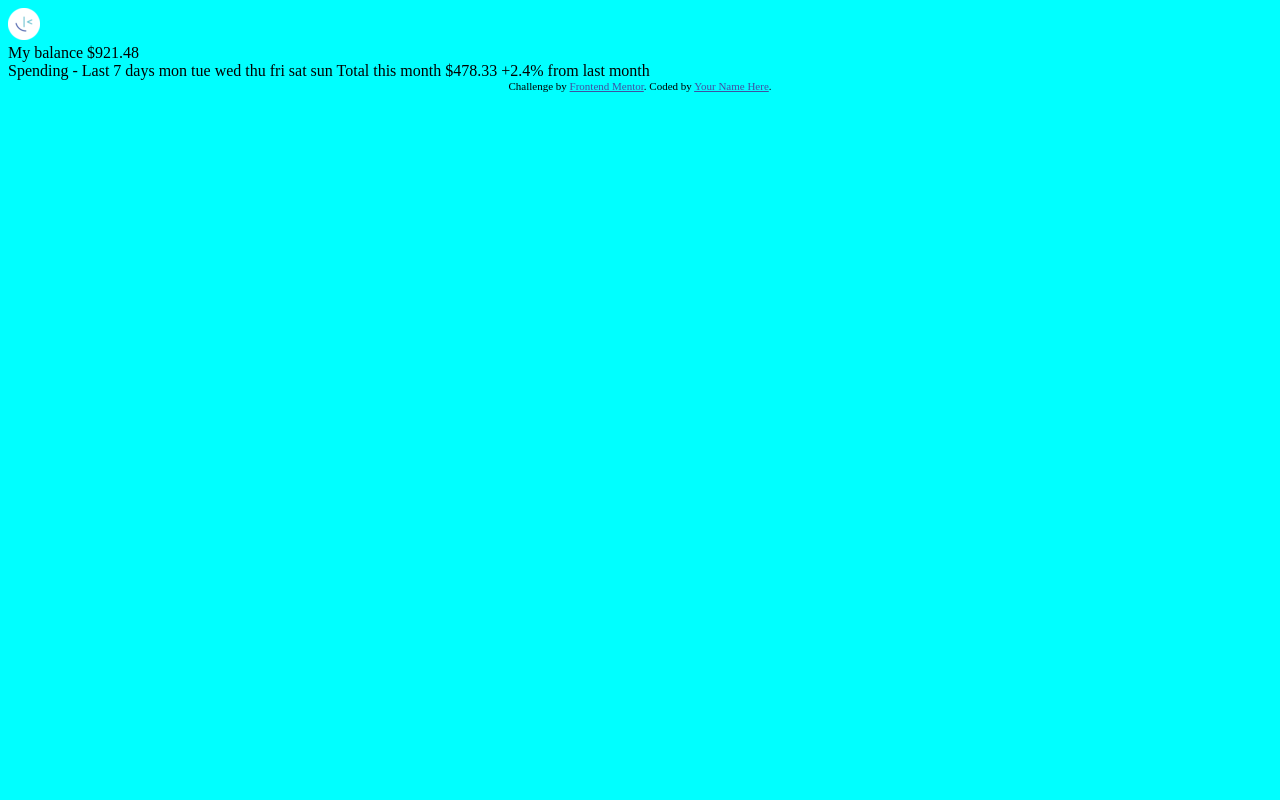
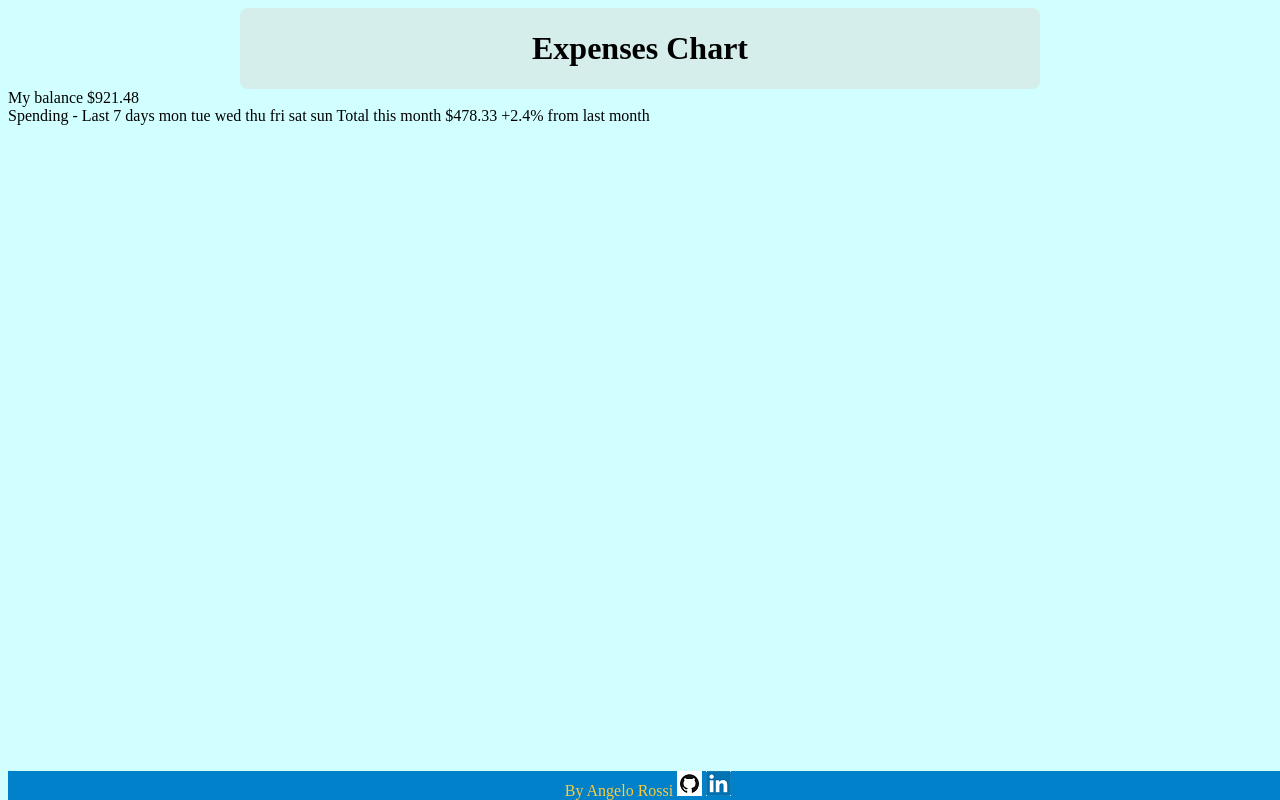
Before and after one commit to AngeloCRossi/expenses_chart, a plain HTML site: page index.html in a window 1280 px wide. Drawn offline with Linux system fonts and the light colour scheme.

Commit message:
include the css, and organizing elements.

```diff
--- /dev/null
+++ b/css/style.css
@@ -0,0 +1,22 @@
+#page_header {
+    background-color: #ff1a0014;
+    width: 50em;
+    text-align: center;
+    margin: auto;
+    border-radius: 0.5em;
+    padding: 0.03em;
+}
+
+body {
+    background-color: #00ffff2e;
+}
+
+footer {
+    width: 100%;
+    background-color: #0081C9;
+    color: #FFC93C;
+    font-size: 1em;
+    text-align: center;
+    position: absolute;
+    bottom: 0;
+}
--- a/index.html
+++ b/index.html
@@ -4,17 +4,17 @@
     <meta charset="UTF-8">
     <meta name="viewport" content="width=device-width, initial-scale=1.0"> <!-- displays site properly based on user's device -->
 
-    <link rel="stylesheet" href="style.css">
+    <link rel="stylesheet" href="css/style.css">
 
-    <!-- link rel="icon" type="image/png" sizes="32x32" href="./images/favicon-32x32.png" -->
 
-    <img id="logo" src="images/favicon-32x32.png" alt="Logo">
-
-    <title>Gráfico de gastos</title>
+    <title>Expenses Chart</title>
 
   </head>
+
   <body>
-    <div>
+    <header class="page_header" id="page_header"><h1>Expenses Chart</h1></header>
+    <main>
+      <div id="expenses_header">
         My balance
         $921.48
       </div>
@@ -33,10 +33,14 @@
 
       +2.4%
       from last month
+    </main>
+  </body>
 
-    <div class="attribution">
-      Challenge by <a href="https://www.frontendmentor.io?ref=challenge" target="_blank">Frontend Mentor</a>.
-      Coded by <a href="#">Your Name Here</a>.
+  <footer>
+    <div class="container_footer" id="id_footer">
+        By Angelo Rossi
+        <a href="https://github.com/AngeloCRossi" target="_blank"><img class="logo_contato" src="images/GitHub-Mark.png"></a>
+        <a href="https://www.linkedin.com/in/angelo-rossi-%E0%AE%83/" target="_blank"><img class="logo_contato" src="images/LinkedIn_logo_initials.png"></a>
     </div>
-  </body>
+</footer>
 </html>
--- a/style.css
+++ /dev/null
@@ -1,11 +0,0 @@
-body {
-    background-color: aqua;
-}
-
-.attribution {
-    font-size: 11px; text-align: center;
-}
-
-.attribution a {
-     color: hsl(228, 45%, 44%);
-}
```
Also changed, not shown: images/GitHub-Mark.png (added), images/LinkedIn_logo_initials.png (added). Lines whose indentation alone changed are shown as unchanged.
